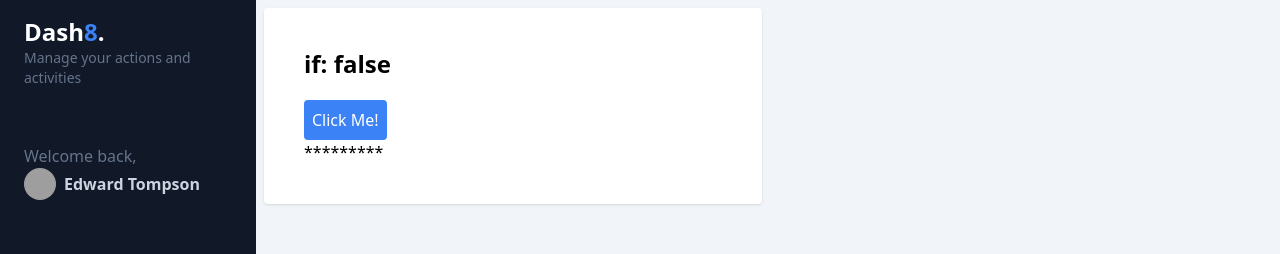
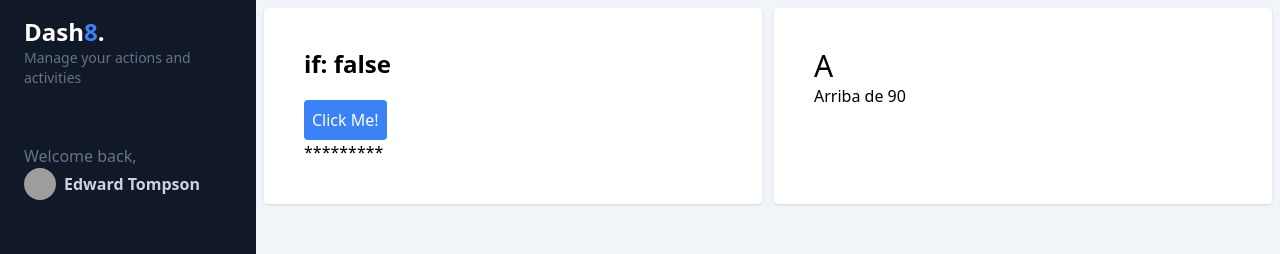
Before and after one commit to Angular-Course-Sergio/myDashboardApp, an Angular app: page /dashboard/control-flow in a window 1280 px wide. Shown: the top 254 px of the page. Built offline with nearby package versions, Linux system fonts and the light colour scheme; grey boxes are pictures that could not be loaded.

Commit message:
Control Flow - @Switch

```diff
--- a/src/app/dashboard/pages/control-flow/control-flow.component.html
+++ b/src/app/dashboard/pages/control-flow/control-flow.component.html
@@ -10,9 +10,21 @@
     </button>
 
     @if(showContent()){
-      <p>Hola mundo</p>
+    <p>Hola mundo</p>
     } @else {
-      <p>*********</p>
+    <p>*********</p>
     }
   </div>
+
+  <div class="bg-white rounded shadow p-10">
+    <h2 class="text-3xl">{{ grade() }}</h2>
+
+    @switch (grade()) { @case('A'){
+    <p>Arriba de 90</p>
+    } @case ('B') {
+    <p>Arriba de 80</p>
+    } @default {
+    <p>Reprobado</p>
+    } }
+  </div>
 </section>
--- a/src/app/dashboard/pages/control-flow/control-flow.component.ts
+++ b/src/app/dashboard/pages/control-flow/control-flow.component.ts
@@ -1,4 +1,6 @@
 import { Component, signal } from '@angular/core';
+
+type Grade = 'A' | 'B' | 'F';
 
 @Component({
   standalone: true,
@@ -8,6 +10,7 @@
 })
 export default class ControlFlowComponent {
   public showContent = signal(false);
+  public grade = signal<Grade>('A');
 
   public toggleContent() {
     this.showContent.update((value) => !value);
```
